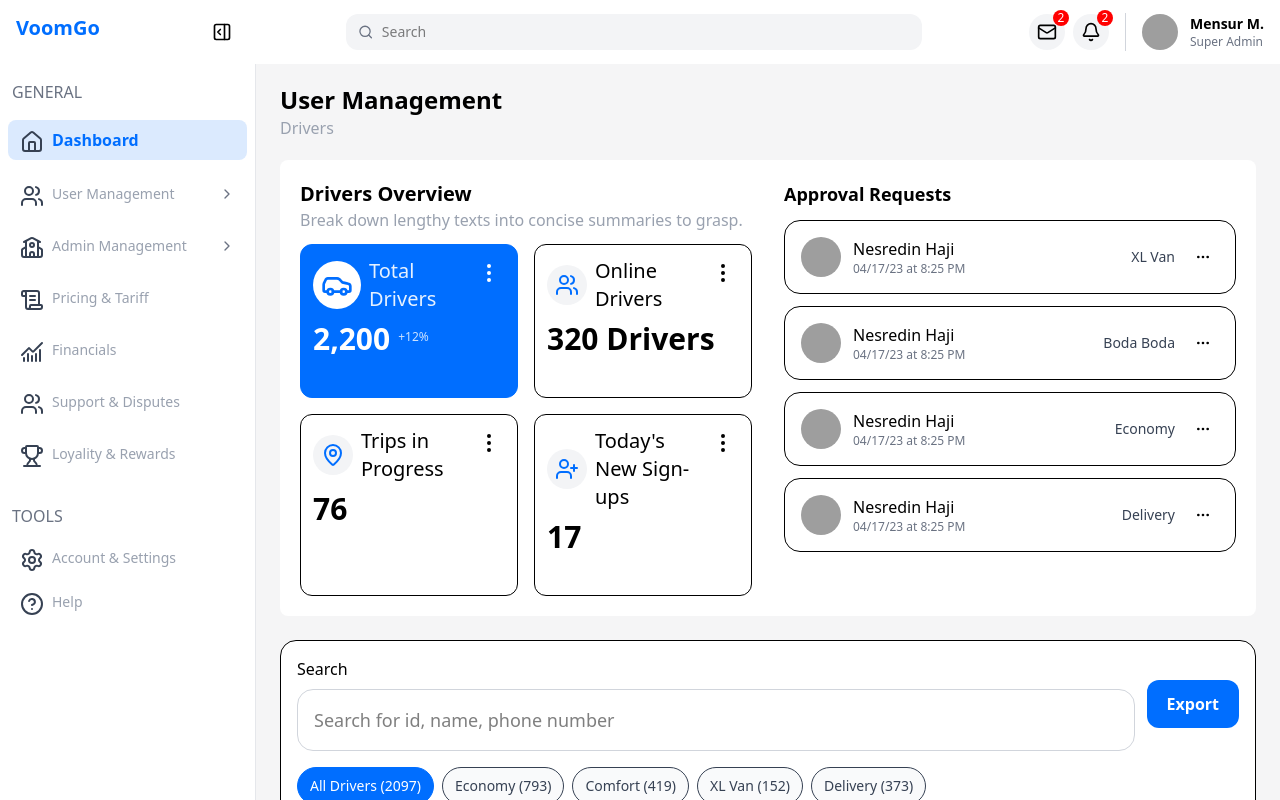
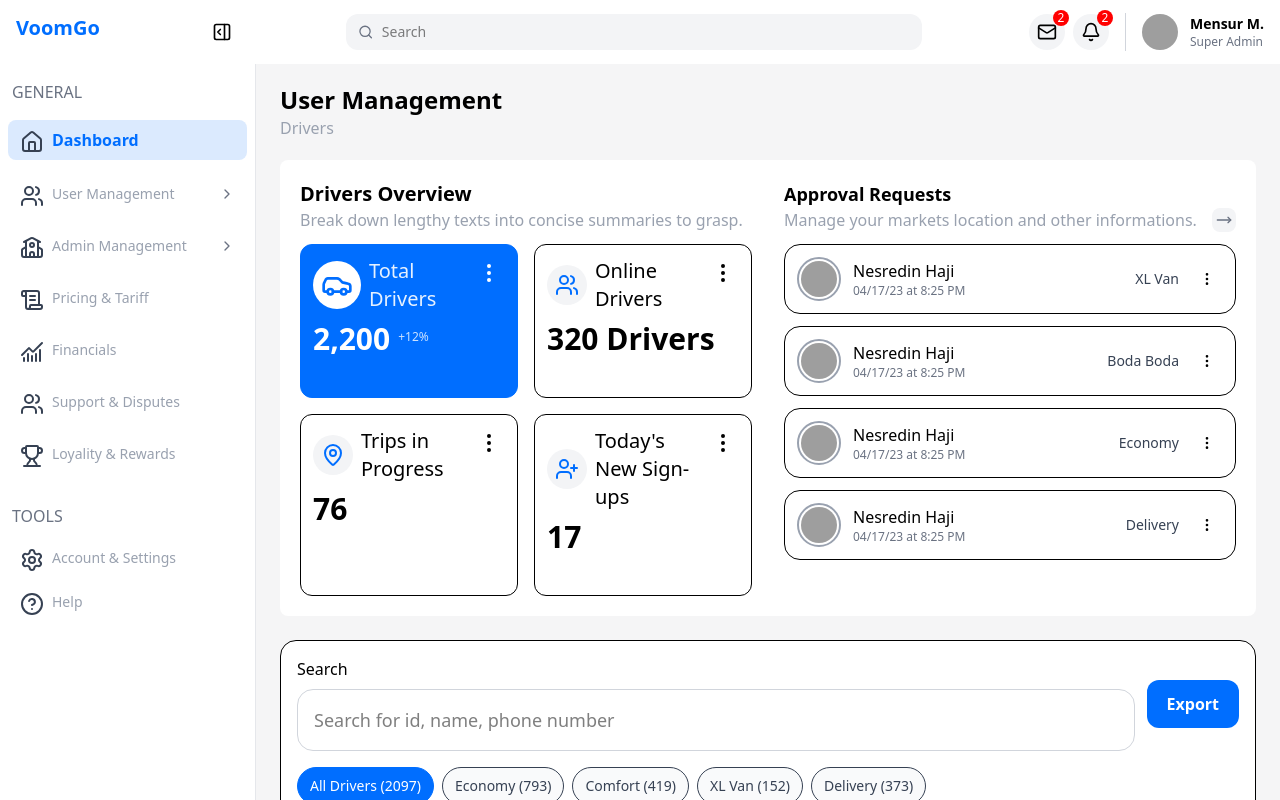
Before and after one commit to amanuelt312/Arison-FrontendTask, a React (Vite) app: page /dashboard in a window 1280 px wide. Shown: the top 800 px of the page. Built offline with nearby package versions, Linux system fonts and the light colour scheme; grey boxes are pictures that could not be loaded.

Commit message:
finising approval requests ui in the dashbord

```diff
--- /dev/null
+++ b/src/components/dashboard/ApprovalRequestCard.tsx
@@ -0,0 +1,37 @@
+import { MoreVerticalIcon } from "lucide-react";
+import type { FC } from "react";
+
+export type ApprovalItem = {
+  id: string;
+  name: string;
+  vehicleType: string;
+  date: string; // e.g. 04/17/23 at 8:25 PM
+  avatarUrl: string;
+};
+
+export const ApprovalRequestsCard: FC<ApprovalItem> = ({
+  id,
+  avatarUrl,
+  name,
+  vehicleType,
+  date,
+}) => {
+  return (
+    <div
+      key={id}
+      className="bg-white rounded-2xl border p-3 flex items-center gap-3"
+    >
+      <div className="flex justify-center items-center w-11 h-11 border-2 border-gray-400 rounded-full">
+        <img src={avatarUrl} alt="avatar" className="w-9 h-9 rounded-full" />
+      </div>
+      <div className="flex-1">
+        <div className="font-medium">{name}</div>
+        <div className="text-xs text-gray-500">{date}</div>
+      </div>
+      <div className="text-sm text-gray-700">{vehicleType}</div>
+      <button className="p-2 rounded-lg hover:bg-gray-100">
+        <MoreVerticalIcon className="w-4 h-4" />
+      </button>
+    </div>
+  );
+};
--- a/src/components/dashboard/ApprovalRequests.tsx
+++ b/src/components/dashboard/ApprovalRequests.tsx
@@ -1,13 +1,6 @@
 import type { FC } from "react";
-import { MoreHorizontal } from "lucide-react";
-
-type ApprovalItem = {
-  id: string;
-  name: string;
-  vehicleType: string;
-  date: string; // e.g. 04/17/23 at 8:25 PM
-  avatarUrl: string;
-};
+import { MoveRight } from "lucide-react";
+import { ApprovalRequestsCard, type ApprovalItem } from "./ApprovalRequestCard";
 
 const items: ApprovalItem[] = [
   {
@@ -43,29 +36,20 @@
 export const ApprovalRequests: FC = () => {
   return (
     <section>
-      <div className="flex items-center justify-between mb-3">
+      <div className="mb-3">
         <h3 className="text-lg font-semibold">Approval Requests</h3>
+        <div className="flex items-center justify-between">
+          <h3 className="  text-gray-400">
+            Manage your markets location and other informations.
+          </h3>
+          <div className="bg-gray-100 rounded-lg px-1 hover:bg-gray-200 cursor-pointer">
+            <MoveRight className="text-gray-500 w-4" />
+          </div>
+        </div>
       </div>
       <div className="space-y-3">
         {items.map((item) => (
-          <div
-            key={item.id}
-            className="bg-white rounded-2xl border p-4 flex items-center gap-3"
-          >
-            <img
-              src={item.avatarUrl}
-              alt="avatar"
-              className="w-10 h-10 rounded-full"
-            />
-            <div className="flex-1">
-              <div className="font-medium">{item.name}</div>
-              <div className="text-xs text-gray-500">{item.date}</div>
-            </div>
-            <div className="text-sm text-gray-700">{item.vehicleType}</div>
-            <button className="p-2 rounded-lg hover:bg-gray-100">
-              <MoreHorizontal className="w-4 h-4" />
-            </button>
-          </div>
+          <ApprovalRequestsCard key={item.id} {...item} />
         ))}
       </div>
     </section>
```
